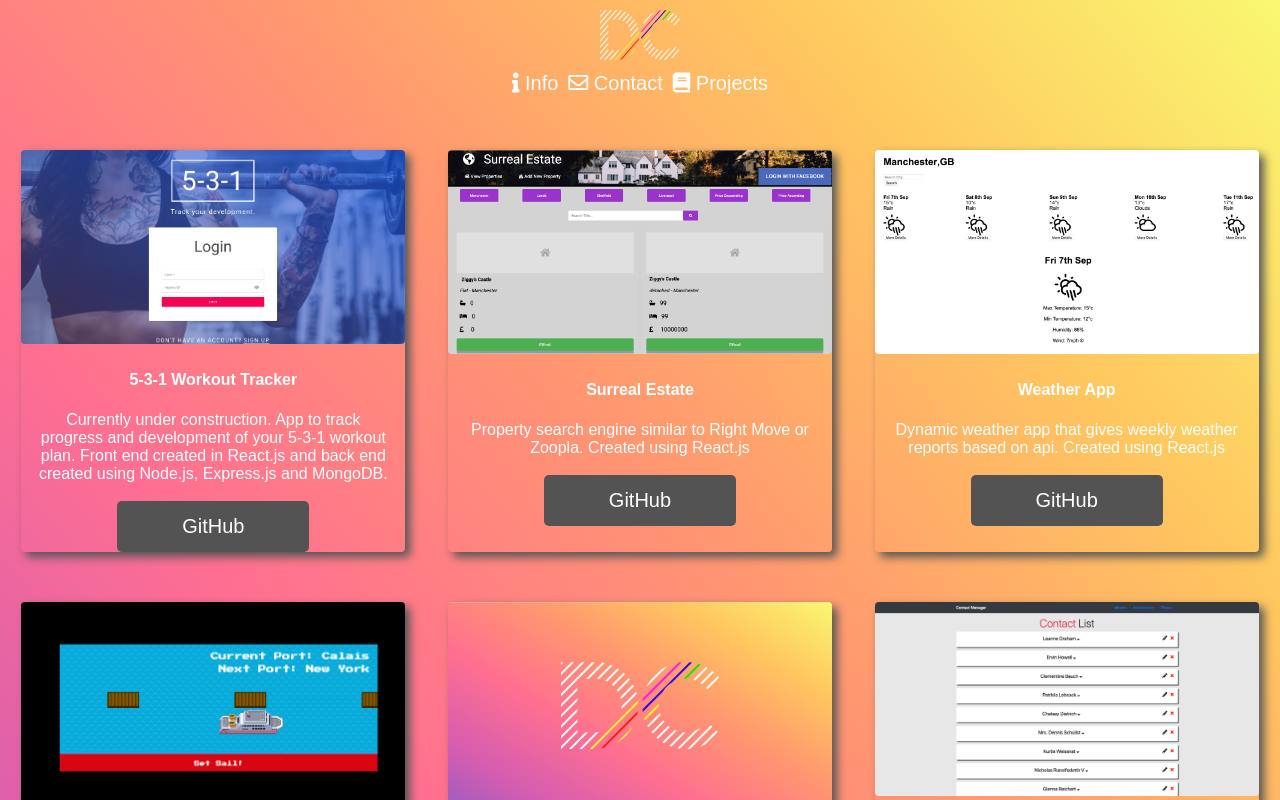
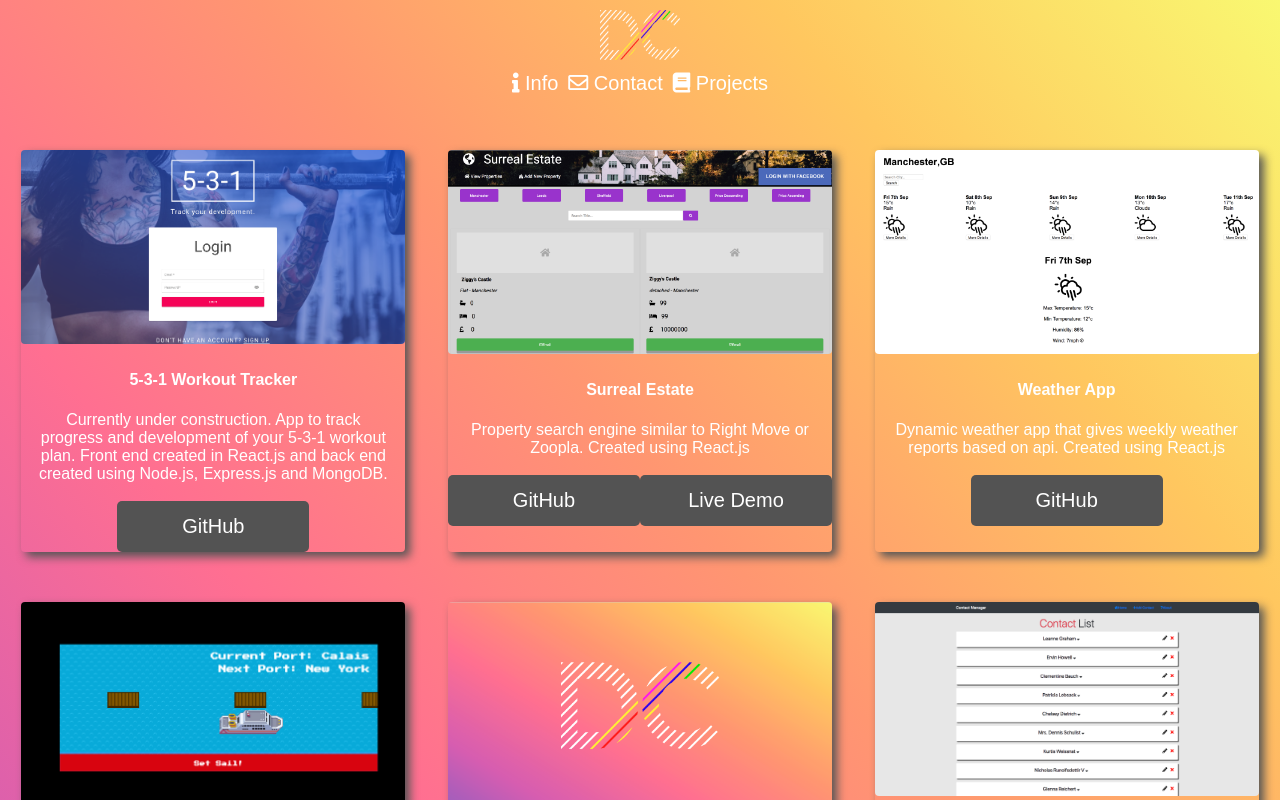
Before and after one commit to Daniel-Cross/Portfolio, a React (Create React App) app: page /#/projects in a window 1280 px wide. Shown: the top 800 px of the page. Built offline with nearby package versions, Linux system fonts and the light colour scheme.

Commit message:
added work to portfolio

```diff
--- a/src/components/Projects.js
+++ b/src/components/Projects.js
@@ -30,7 +30,7 @@ class Projects extends Component {
           </div>
           <div className="card-buttons">
             <a
-              href="https://github.com/Daniel-Cross/surreal-estate"
+              href="https://github.com/Daniel-Cross/react-531-website"
               target="_blank"
             >
               <button className="work-button">GitHub</button>
@@ -58,6 +58,13 @@ class Projects extends Component {
               target="_blank"
             >
               <button className="work-button">GitHub</button>
+            </a>
+            <a
+              href="https://surreal-estate-front.herokuapp.com/
+"
+              target="_blank"
+            >
+              <button className="work-button">Live Demo</button>
             </a>
           </div>
         </div>
```
